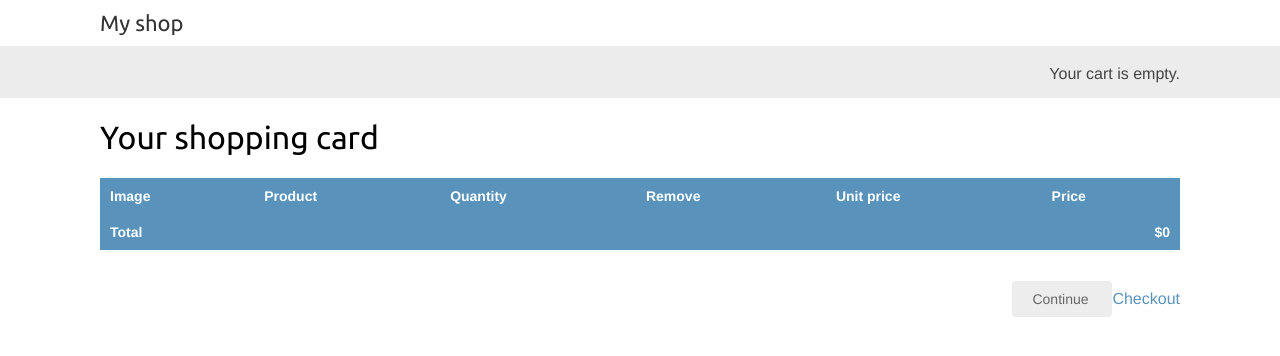
After one commit to assencess/myshop, a Django app: page /cart/ in a window 1280 px wide. The commit adds this page. Shown: the top 356 px of the page. Run offline with Django 3.2, Linux system fonts and the light colour scheme.

Commit message:
added cart for gods

```diff
--- a/cart/cart.py
+++ b/cart/cart.py
@@ -66,6 +66,9 @@ class Cart(object):
         """
         return sum(item['quantity'] for item in self.cart.values())
 
+    def get_total_price(self):
+        return sum(Decimal(item['price']) * item['quantity'] for item in self.cart.values())
+
     def clear(self):
         # remove cart from session
         del self.session[settings.CART_SESSION_ID]
--- /dev/null
+++ b/cart/context_processors.py
@@ -0,0 +1,4 @@
+from .cart import Cart
+
+def cart(request):
+    return {'cart': Cart(request)}
--- /dev/null
+++ b/cart/forms.py
@@ -0,0 +1,9 @@
+from django import forms
+
+PRODUCT_QUANTITY_CHOICES = [(i, str(i)) for i in range(1, 21) ]
+
+class CartAddProductForm(forms.Form):
+    quantity = forms.TypedChoiceField(choices=PRODUCT_QUANTITY_CHOICES,
+                                coerce=int)
+    update = forms.BooleanField(required=False, initial=False,
+                            widget=forms.HiddenInput)
--- /dev/null
+++ b/cart/urls.py
@@ -0,0 +1,10 @@
+from django.conf.urls import url
+from . import views
+
+urlpatterns = [
+    url(r'^$', views.cart_detail, name='cart_detail'),
+    url(r'^add/(?P<product_id>\d+)/$', views.cart_add,
+        name='cart_add'),
+    url(r'^remove/(?P<product_id>\d+)/$', views.cart_remove,
+        name='cart_remove'),
+]
--- a/cart/views.py
+++ b/cart/views.py
@@ -1,3 +1,30 @@
-from django.shortcuts import render
+from django.shortcuts import render, redirect, get_object_or_404
+from django.views.decorators.http import require_POST
+from shop.models import Product
+from .cart import Cart
+from .forms import CartAddProductForm
 
-# Create your views here.
+@require_POST
+def cart_add(request, product_id):
+    cart = Cart(request)
+    product = get_object_or_404(Product, id=product_id)
+    form = CartAddProductForm(request.POST)
+    if form.is_valid():
+        cd = form.cleaned_data
+        cart.add(product=product, quantity=cd['quantity'],
+                    update_quantity=cd['update'])
+    return redirect('cart:cart_detail')
+
+def cart_remove(request, product_id):
+    cart = Cart(request)
+    product = get_object_or_404(Product, id=product_id)
+    cart.remove(product)
+    return redirect('cart:cart_detail')
+
+def cart_detail(request):
+    cart = Cart(request)
+    for item in cart:
+        item['update_quantity_form'] = CartAddProductForm(
+                    initial={'quantity': item['quantity'],
+                    'update': True})
+    return render(request, 'cart/detail.html', {'cart': cart})
--- a/myshop/settings.py
+++ b/myshop/settings.py
@@ -66,6 +66,7 @@ TEMPLATES = [
                 'django.template.context_processors.request',
                 'django.contrib.auth.context_processors.auth',
                 'django.contrib.messages.context_processors.messages',
+                'cart.context_processors.cart',
             ],
         },
     },
--- a/myshop/urls.py
+++ b/myshop/urls.py
@@ -20,8 +20,8 @@ from django.conf.urls.static import static
 
 urlpatterns = [
     url(r'^admin/', admin.site.urls),
-    url(r'^shop/', include('shop.urls', namespace='shop')),
-    url(r'^/', include('shop.urls')),
+    url(r'^cart/', include('cart.urls', namespace='cart')),
+    url(r'^', include('shop.urls', namespace='shop')),
 ]
 
 if settings.DEBUG:
--- a/shop/views.py
+++ b/shop/views.py
@@ -1,6 +1,7 @@
 from django.shortcuts import render, get_object_or_404
 from .models import Category, Product
 from .forms import EmailContactForm
+from cart.forms import CartAddProductForm
 from django.core.mail import send_mail
 from django.views import View
 from django.views.generic import DetailView, ListView
@@ -39,7 +40,9 @@ class ProductDetailView(DetailView):
         product = get_object_or_404(Product, id=self.kwargs['id'],
                     slug=self.kwargs['slug'],
                     available=True)
+        cart_product_form = CartAddProductForm()
         context['product'] = product
+        context['cart_product_form'] = cart_product_form
         return context
 
 class ContactView(View):
--- /dev/null
+++ b/templates/cart/detail.html
@@ -0,0 +1,58 @@
+{% extends "shop/base.html" %}
+{% load static %}
+
+{% block title %}Your shopping cart{% endblock %}
+
+{% block content %}
+  <h1>Your shopping card</h1>
+  <table class="cart">
+    <thead>
+      <tr>
+        <th>Image</th>
+        <th>Product</th>
+        <th>Quantity</th>
+        <th>Remove</th>
+        <th>Unit price</th>
+        <th>Price</th>
+      </tr>
+    </thead>
+    <tbody>
+      {% for item in cart %}
+        {% with product=item.product %}
+          <tr>
+            <td>
+              <a href="{{ product.get_absolute_url }}">
+                <img src="{% if product.image %}{{product.image.url}}{% else %}{% static 'img/no_image.png' %}{% endif %}">
+              </a>
+            </td>
+            <td>{{ product.name }}</td>
+            <td>
+              <form action="{% url 'cart:cart_add' product.id %}" method="post">
+                {{ item.update_quantity_form.quantity }}
+                {{ item.update_quantity_form.update }}
+                {% csrf_token %}
+                <input type="submit" value="Update">
+              </form>
+            </td>
+            <td>
+              <a href="{% url 'cart:cart_remove' product.id %}">Remove</a>
+            </td>
+            <td class="num">{{ item.price }}</td>
+            <td class="num">{{ item.total_price }}</td>
+          </tr>
+        {% endwith %}
+      {% endfor %}
+      <tr class="total">
+        <td>Total</td>
+        <td colspan="4"></td>
+        <td class="num">${{ cart.get_total_price }}</td>
+      </tr>
+    </tbody>
+  </table>
+  <p class="text-right">
+    <a href="{% url 'shop:product_list' %}" class="button light">
+      Continue
+    </a>
+    <a href="#" class="checkout">Checkout</a>
+  </p>
+{% endblock %}
--- a/templates/shop/base.html
+++ b/templates/shop/base.html
@@ -7,11 +7,21 @@
 </head>
 <body>
     <div id="header">
-        <a href="/shop" class="logo">My shop</a>
+        <a href="/" class="logo">My shop</a>
     </div>
     <div id="subheader">
         <div class="cart">
-            Your cart is empty
+          {% with total_items=cart|length %}
+            {% if cart|length > 0 %}
+              Your cart:
+                <a href="{% url 'cart:cart_detail' %}">
+                  {{ total_items }} item{{total_items|pluralize}},
+                  ${{ cart.get_total_price }}
+                </a>
+            {% else %}
+              Your cart is empty.
+            {% endif %}
+          {% endwith %}
         </div>
     </div>
     <div id="content">
--- a/templates/shop/product/detail.html
+++ b/templates/shop/product/detail.html
@@ -12,5 +12,10 @@
     <h2><a href="{{ product.category.get_absolute_url }}">{{ product.category }}</a></h2>
     <p class="price">${{ product.price }}</p>
       {{ product.description|linebreaks }}
+    <form action="{% url 'cart:cart_add' product.id %}" method="post">
+        {{ cart_product_form }}
+        {% csrf_token %}
+        <input type="submit" value="Add to card">
+    </form>
   </div>
 {% endblock %}
```
Also changed, not shown: db.sqlite3.
